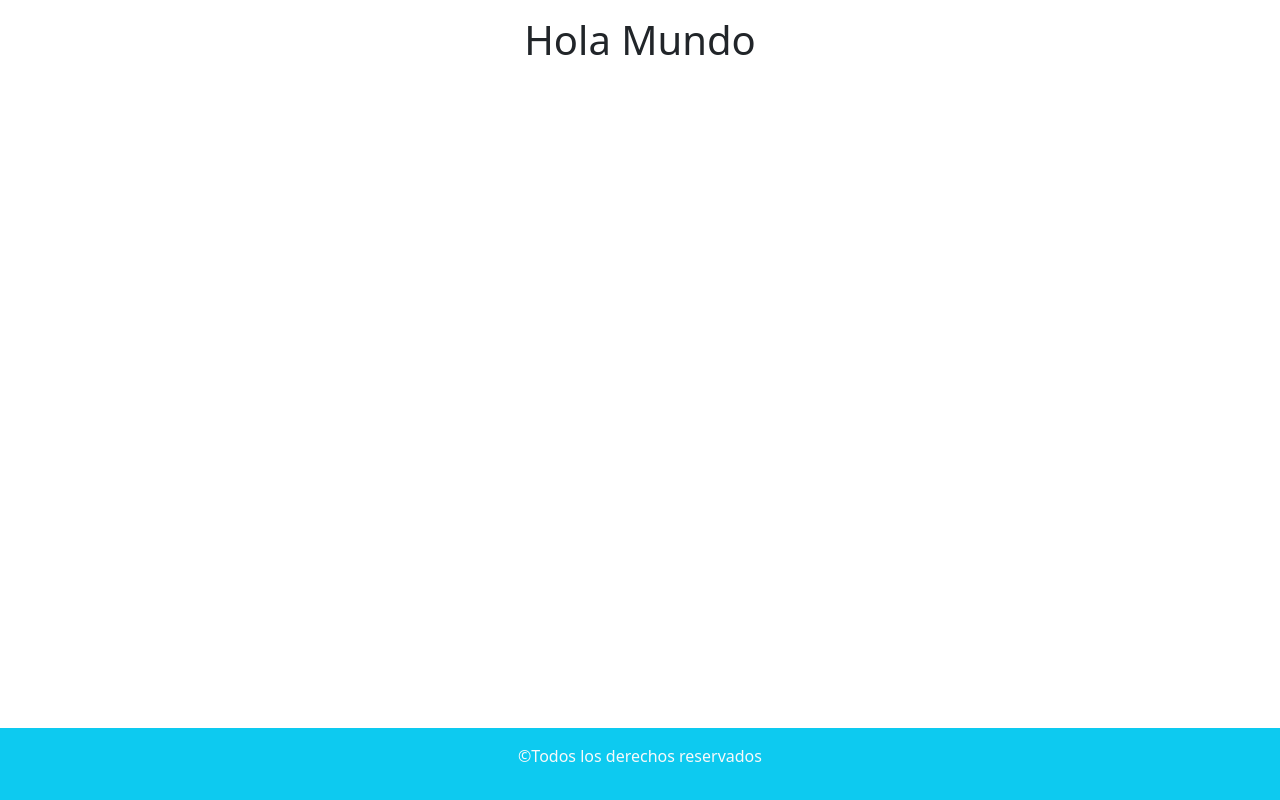
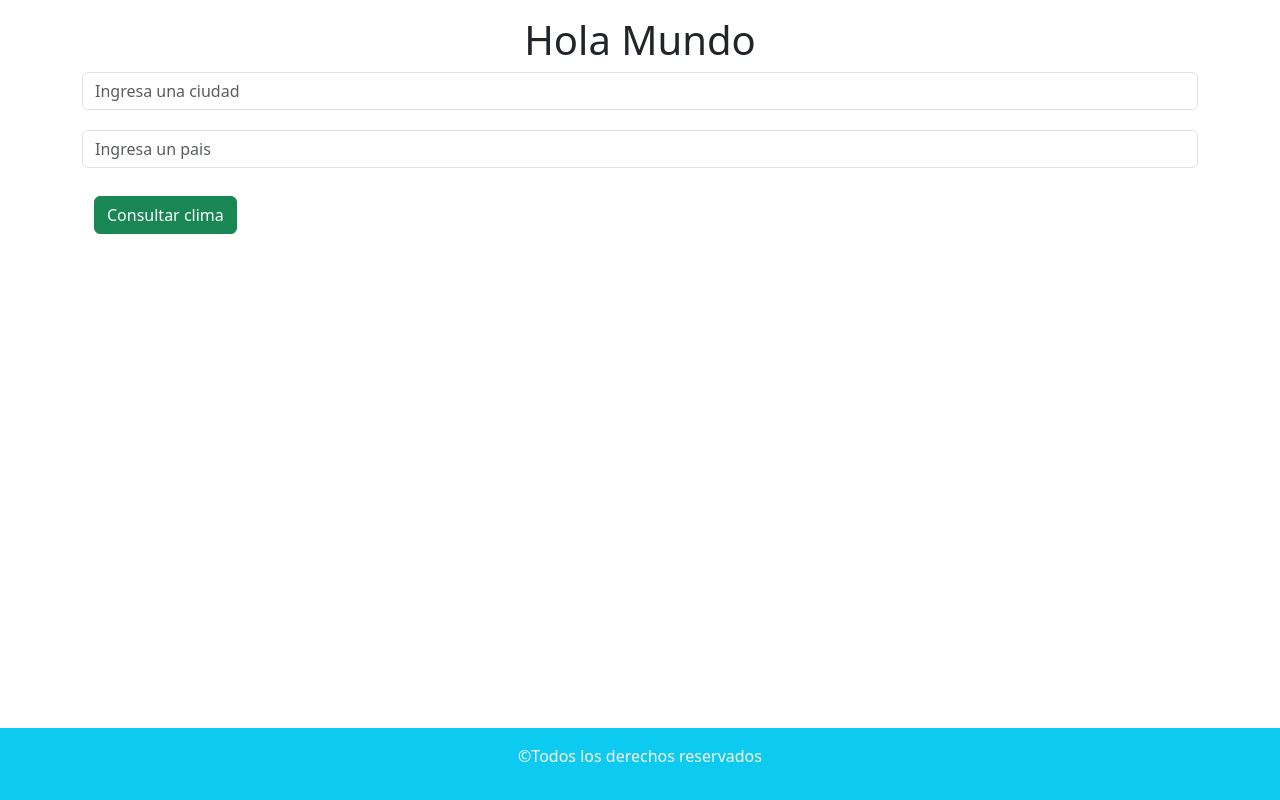
Before and after one commit to juanchiblanco/juanchiblanco-react-webClima, a React (Vite) app: page / in a window 1280 px wide. Built offline with nearby package versions, Linux system fonts and the light colour scheme.

Commit message:
maquetado del form

```diff
--- a/src/App.jsx
+++ b/src/App.jsx
@@ -1,10 +1,12 @@
 import "bootstrap/dist/css/bootstrap.min.css";
+import Formulario from "./components/Formulario";
 
 function App() {
   return (
     <>
       <main className="container my-3">
         <h1 className="text-center">Hola Mundo</h1>
+        <Formulario/>
       </main>
       <footer className="bg-info text-light text-center py-3">
         <p>&copy;Todos los derechos reservados</p>
--- /dev/null
+++ b/src/components/Formulario.jsx
@@ -0,0 +1,76 @@
+import Form from "react-bootstrap/Form";
+import Button from "react-bootstrap/Button";
+import { useForm } from "react-hook-form";
+
+const Formulario = () => {
+
+    const {
+    register,
+    handleSubmit,
+    reset,
+    formState: { errors },
+  } = useForm();
+
+    return (
+        <section className="container">
+            <div>
+                <Form onSubmit={handleSubmit} className="mb-4">
+        <Form.Group className="mb-3 row justify-content-center gap-2">
+          <Form.Control
+            type="text"
+            placeholder="Ingresa una ciudad"
+            {...register("inputCiudad", {
+              required: "La ciudad es un dato obligatorio",
+              minLength: {
+                value: 3,
+                message: "La ciudad debe tener 3 caracteres como minimo",
+              },
+              maxLength: {
+                value: 50,
+                message: "La ciudad debe tener 50 caracteres como minimo",
+              },
+              pattern: {
+                value: /^[a-zA-ZáéíóúÁÉÍÓÚñÑ ]{1,50}$/,
+                message:
+                  "La ciudad debe contener caracteres alfa, mayusculas o minusculas",
+              },
+            })} className="col-12 col-md-6"
+          />
+          <Form.Text className="text-danger">
+          {errors.inputCiudad?.message}
+        </Form.Text>
+          <Form.Control
+            type="text"
+            placeholder="Ingresa un pais"
+            {...register("inputPais", {
+              required: "El pais es un dato obligatorio",
+              minLength: {
+                value: 3,
+                message: "El pais debe tener 3 caracteres como minimo",
+              },
+              maxLength: {
+                value: 50,
+                message: "El pais debe tener 50 caracteres como minimo",
+              },
+              pattern: {
+                value: /^[a-zA-ZáéíóúÁÉÍÓÚñÑ ]{1,50}$/,
+                message:
+                  "El pais debe contener caracteres alfa, mayusculas o minusculas",
+              },
+            })} className="col-12 col-md-6"
+          />
+
+        <Form.Text className="text-danger">
+          {errors.inputPais?.message}
+        </Form.Text>
+        </Form.Group>
+        <Button variant="success" type="submit">
+            Consultar clima
+          </Button>
+      </Form>
+            </div>
+        </section>
+    );
+};
+
+export default Formulario;
```
